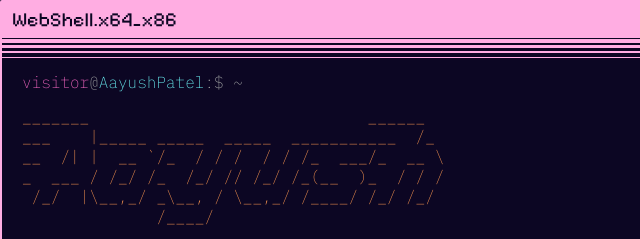
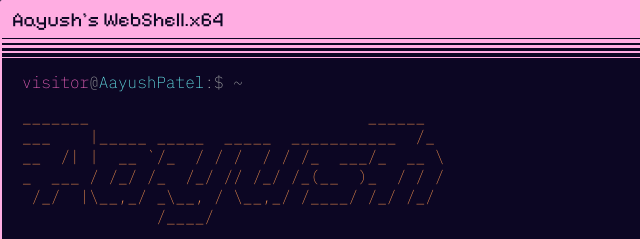
Before and after one commit to AayushPatel1110/aayush_shell, a website built with Vite: page index.html in a window 1280 px wide. Shown: the top 239 px of the page, 0-640 px from the left. Built offline with nearby package versions, Linux system fonts and the light colour scheme.

Commit message:
Update index.html

```diff
--- a/index.html
+++ b/index.html
@@ -14,7 +14,7 @@
 <body>
   <main id="main">
     <div id="bars">
-      <div id="bar-1">WebShell.x64_x86</div>
+      <div id="bar-1">Aayush's WebShell.x64</div>
       <div id="bar-2"></div>
       <div id="bar-3"></div>
       <div id="bar-4"></div>
```
